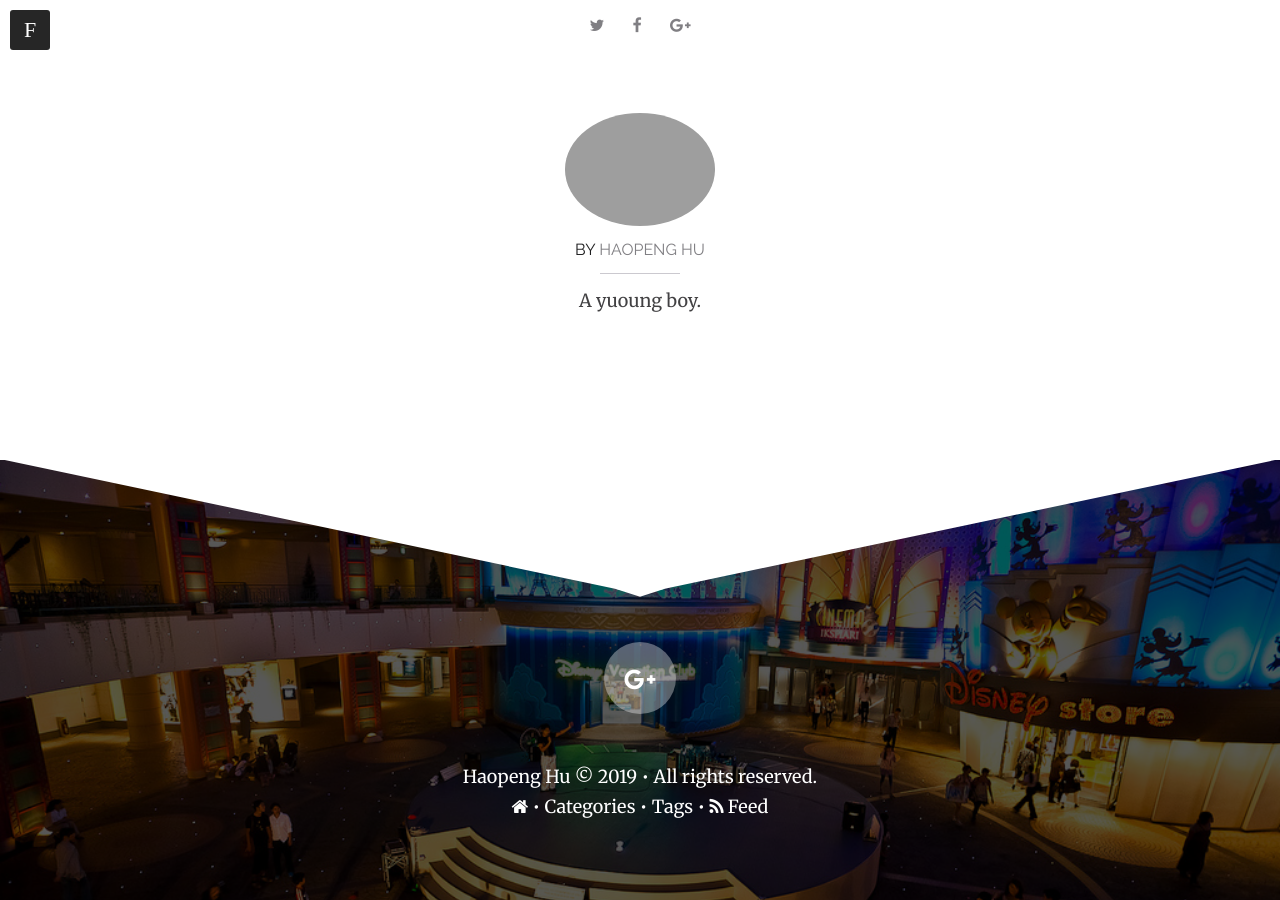
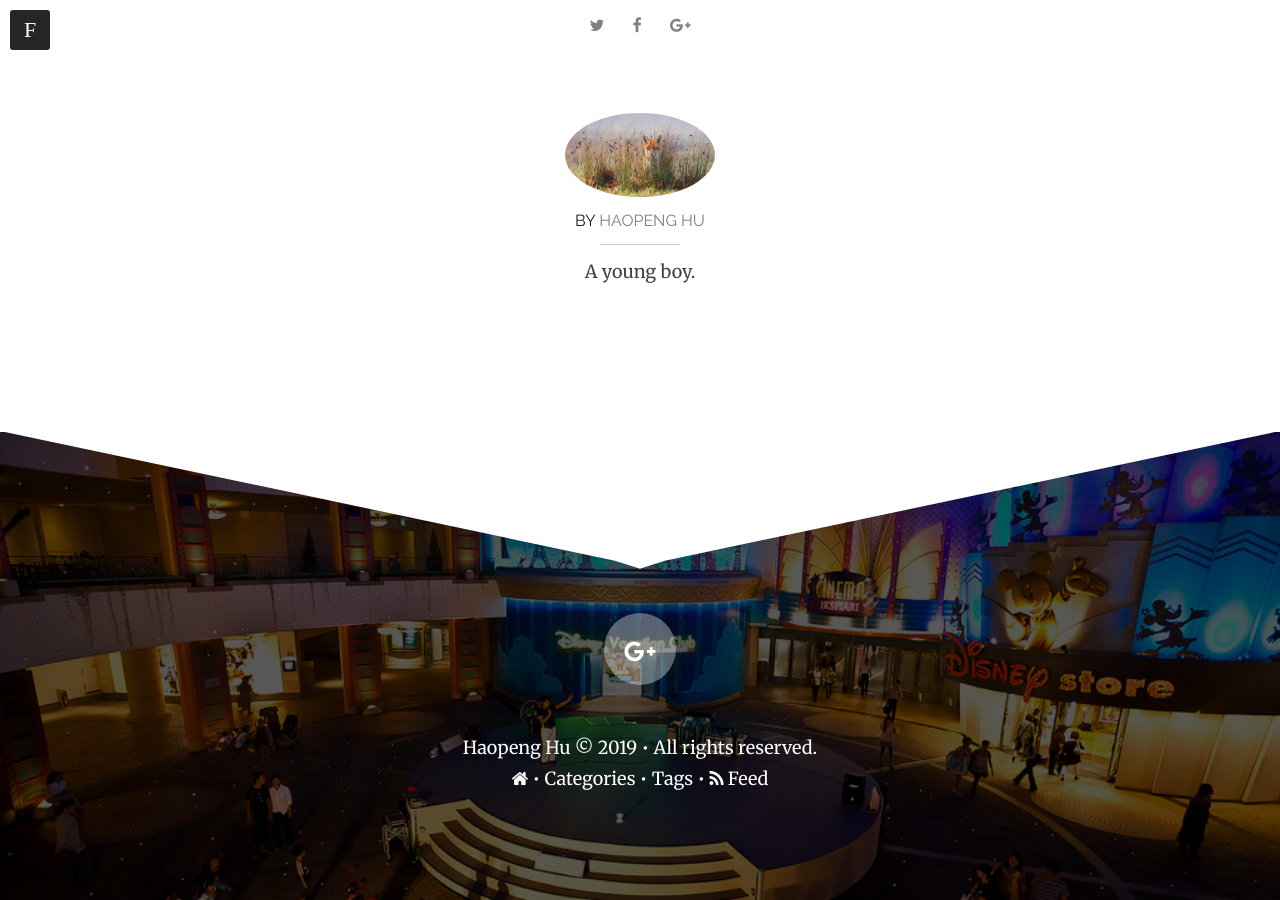
Before and after one commit to philthinker/philthinker.github.io, a Jekyll site: the page built from _posts/2015-8-23-MarkdownTest.md, in a window 1280 px wide and 900 px high, scrolled down 22914 px. Built offline with Jekyll 4.4.1, drawn with Linux system fonts in a browser that asks for light colours; comment, search, counter and statistics services are not loaded.

Commit message:
Update one blog

```diff
--- a/_config.yml
+++ b/_config.yml
@@ -43,10 +43,10 @@ jekyll-archives:
 # Owner/author information
 author:
   name:           Haopeng Hu
-  picture:        Cute.jpg
+  picture:        fox.jpg
   email:          philthinker@sina.com
   # Use the coder's toolbox at http://coderstoolbox.net/string/#!encoding=xml&action=encode&charset=us_ascii to encode your description into XML string
-  description:    A yuoung boy.
+  description:    A young boy.
   # Social networking links used in footer. Update and remove as you like.
   twitter:
   facebook:
```
Also changed, not shown: _posts/2019-8-2-APolicyUpdateStrategyinModel-freePolicySearchExpectation-Maximization.md (+3 -3 lines), images/fox.jpg (added).
